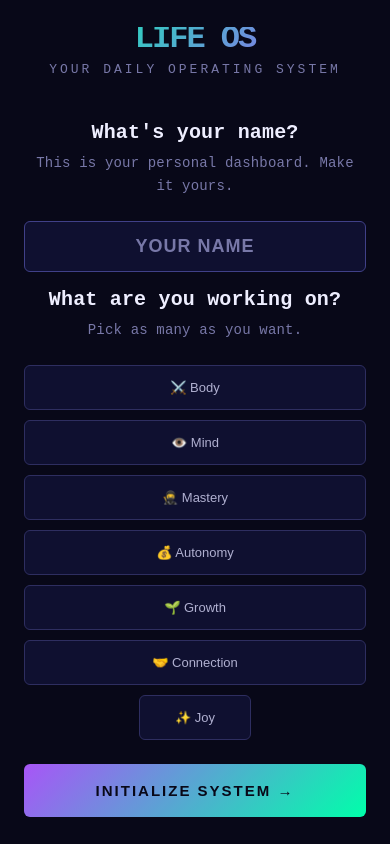
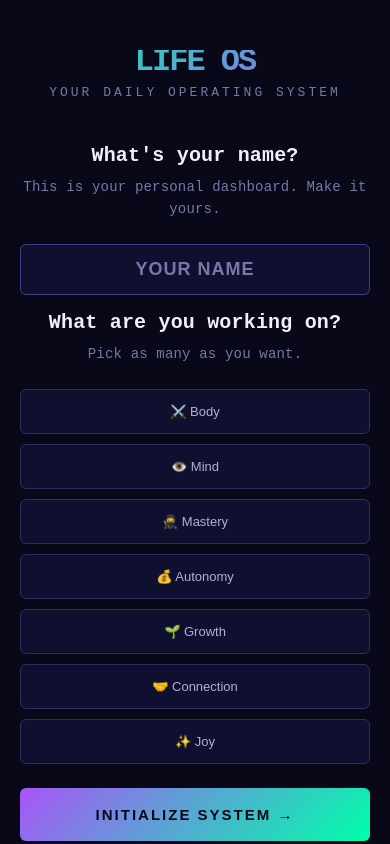
Before and after one commit to githwizardn/life-os, a React (Vite) app: page / in a window 390 px wide. Built offline with nearby package versions, Linux system fonts and the light colour scheme.

Commit message:
changing responsive

```diff
--- a/src/App.css
+++ b/src/App.css
@@ -940,20 +940,107 @@ body {
 }
 
 /* ===== MOBILE RESPONSIVE ===== */
+/* ===== MOBILE RESPONSIVE ===== */
 @media (max-width: 600px) {
-  .app { padding: 16px 12px 40px; }
-  .header { flex-direction: column; gap: 8px; }
-  .header-right { text-align: left; }
-  .date-big { font-size: 36px; }
-  .score-grid { grid-template-columns: 1fr; }
-  .score-card:last-child:nth-child(odd) { max-width: 100%; grid-column: auto; }
-  .goal-grid { grid-template-columns: 1fr; }
-  .logo { font-size: 32px; }
-  .name-input { font-size: 18px; padding: 14px 16px; }
-  .actions { flex-direction: column; }
-  .actions button { width: 100%; text-align: center; }
-  .modal { padding: 24px 16px; }
-  .modal-title { font-size: 22px; }
-  .task-label { font-size: 13px; }
-  .score-pct { font-size: 28px; }
+
+  .app {
+    padding: 16px 16px 100px;
+  }
+
+  .onboarding {
+    position: fixed;
+    inset: 0;
+    overflow-y: auto;
+    align-items: flex-start;
+    padding: 40px 20px 100px;
+  }
+
+  .onboarding-card {
+    width: 100%;
+    padding-top: 10px;
+  }
+
+  .logo {
+    font-size: 32px;
+  }
+
+  .goal-grid {
+    grid-template-columns: 1fr;
+  }
+
+  .goal-grid .goal-btn:last-child:nth-child(3n + 1) {
+    grid-column: auto;
+    width: 100%;
+    margin: 0;
+  }
+
+  .start-btn {
+    margin-bottom: 20px;
+  }
+
+  .header {
+    flex-direction: column;
+    gap: 8px;
+  }
+
+  .header-right {
+    text-align: left;
+  }
+
+  .date-big {
+    font-size: 36px;
+  }
+
+  .score-grid {
+    grid-template-columns: 1fr;
+  }
+
+  .score-card:last-child:nth-child(odd) {
+    max-width: 100%;
+    grid-column: auto;
+  }
+
+  .name-input {
+    font-size: 18px;
+    padding: 14px 16px;
+  }
+
+  .actions {
+    flex-direction: column;
+    padding-bottom: 40px;
+  }
+
+  .actions button {
+    width: 100%;
+    text-align: center;
+  }
+
+  .modal {
+    padding: 24px 16px;
+    width: 95%;
+  }
+
+  .modal-title {
+    font-size: 22px;
+  }
+
+  .task-label {
+    font-size: 13px;
+  }
+
+  .score-pct {
+    font-size: 28px;
+  }
+
+  .task-category {
+    margin-bottom: 16px;
+  }
+
+  .xp-section {
+    margin-bottom: 16px;
+  }
+
+  .day-progress {
+    margin-bottom: 16px;
+  }
 }
```
